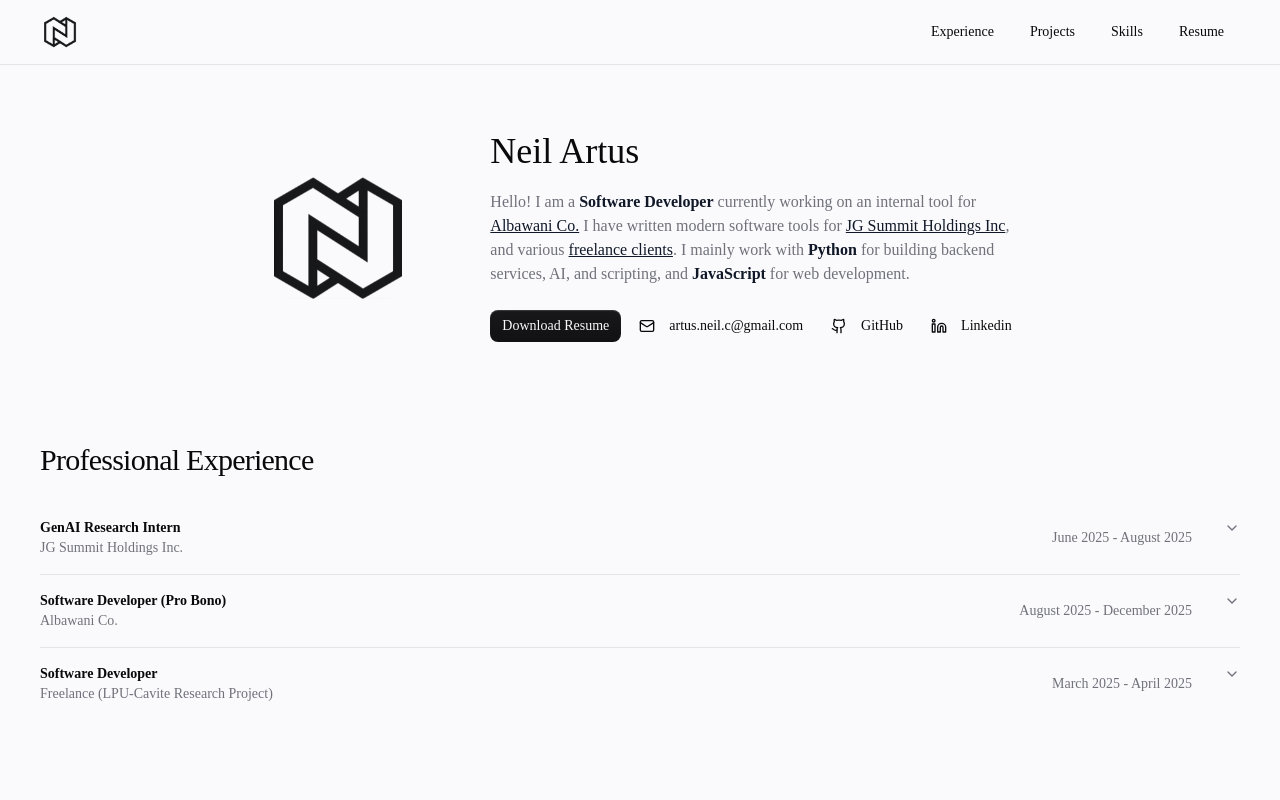
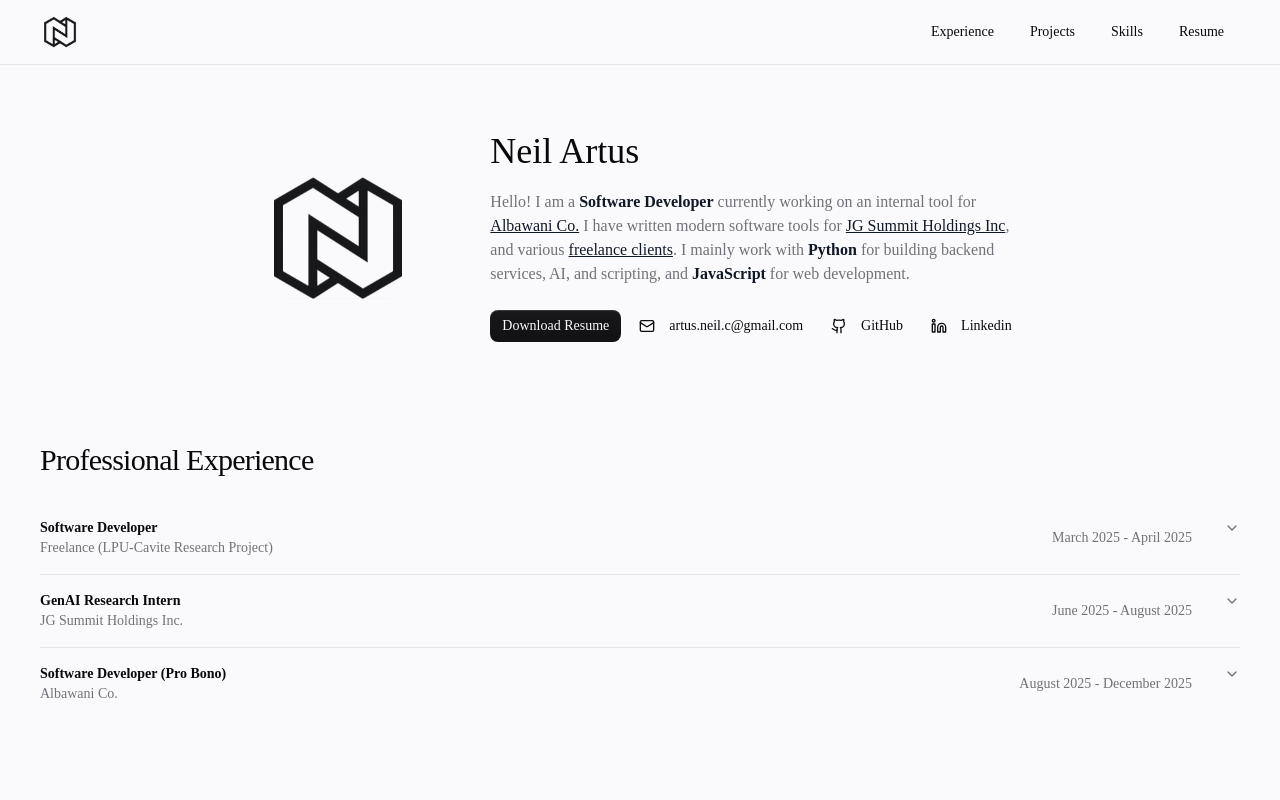
Before and after one commit to NeilR2s/dev-portfolio-, a React (Vite) app: page / in a window 1280 px wide. Shown: the top 800 px of the page. Built offline with nearby package versions, Linux system fonts and the light colour scheme; a web font is replaced by a local one.

Commit message:
fix(experience) cls issue and chronological order

```diff
--- a/src/components/ExperienceSection.jsx
+++ b/src/components/ExperienceSection.jsx
@@ -6,27 +6,24 @@ import {
     AccordionTrigger,
 } from "@/components/ui/accordion"
 
-
 export default function Experience({portfolioData}) {
     const { experience } = portfolioData;
-    // const defaultOpen = experience.map(item => `item-${experience.indexOf(item)}`);
     return (
         <section id="experience" className="space-y-6">
             <SectionHeader  title="Professional Experience" />
-            {/* <Accordion type="multiple" className="w-full" defaultValue={defaultOpen}> */}
             <Accordion type="multiple" className="w-full">
                 {experience.map((job, index) => (
                     <AccordionItem value={`item-${index}`} key={index}>
                         <AccordionTrigger>
-                            <div className="flex flex-col md:flex-row justify-between md:items-center w-full pr-4">
-                                <div className="text-left">
+                            <div className="flex flex-col md:flex-row justify-between md:items-center w-full pr-4 gap-2">
+                                <div className="text-left min-w-0">
                                     <h3 className="font-semibold text-sm">{job.role}</h3>
                                     <p className="text-sm text-muted-foreground">{job.company}</p>
                                 </div>
-                                <p className="text-sm text-muted-foreground md:text-right mt-1 md:mt-0">{job.date}</p>
+                                <p className="text-sm text-muted-foreground md:text-right flex-shrink-0">{job.date}</p>
                             </div>
                         </AccordionTrigger>
-                        <AccordionContent>
+                        <AccordionContent className="pt-4">
                             <ul className="list-disc pl-6 space-y-2 text-muted-foreground">
                                 {job.responsibilities.map((resp, i) => (
                                     <li key={i}>{resp}</li>
--- a/src/devData.js
+++ b/src/devData.js
@@ -29,6 +29,16 @@ export const portfolioData = {
     },
     experience: [
         {
+            company: "Freelance (LPU-Cavite Research Project)",
+            role: "Software Developer",
+            date: "March 2025 - April 2025",
+            responsibilities: [
+                "Presented at LPU - Cavite Innovex 2025 Colloquium and awarded COESCA research of the year",
+                "Coordinated with a non-technical team to train a Convolutional Neural Network based on MobileNet architecture using Tensorflow for osteoarthritis detection.",
+                "Wrote a Python script to run inference on a Raspberry Pi 5 connected to a thermal camera."
+            ]
+        },
+        {
             company: "JG Summit Holdings Inc.",
             role: "GenAI Research Intern",
             date: "June 2025 - August 2025",
@@ -50,16 +60,7 @@ export const portfolioData = {
                 "Implemented secure authentication and role-based access control using Microsoft Entra ID to protect sensitive employee data.",
             ]
         },
-        {
-            company: "Freelance (LPU-Cavite Research Project)",
-            role: "Software Developer",
-            date: "March 2025 - April 2025",
-            responsibilities: [
-                "Presented at LPU - Cavite Innovex 2025 Colloquium and awarded COESCA research of the year",
-                "Coordinated with a non-technical team to train a Convolutional Neural Network based on MobileNet architecture using Tensorflow for osteoarthritis detection.",
-                "Wrote a Python script to run inference on a Raspberry Pi 5 connected to a thermal camera."
-            ]
-        }
+
     ],
     skills: {
         languages: ["Python", "Javascript", "Go (Golang)"],
@@ -84,7 +85,7 @@ export const portfolioData = {
             "Pinecone"
         ]
     },
-    projects : [
+    projects: [
         {
             title: "MediSeen",
             summary: "An AI-powered Progressive Web Application (PWA) providing real-time clinical decision support.",
```
